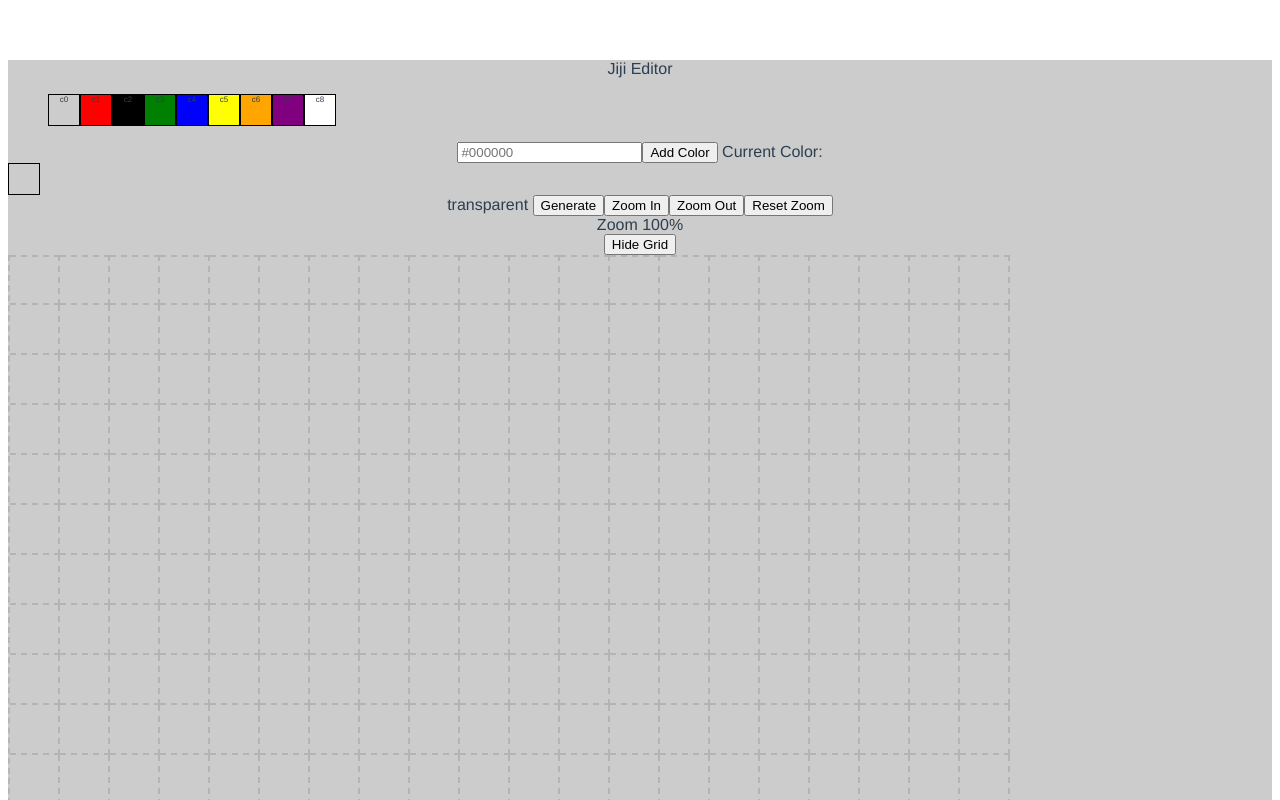
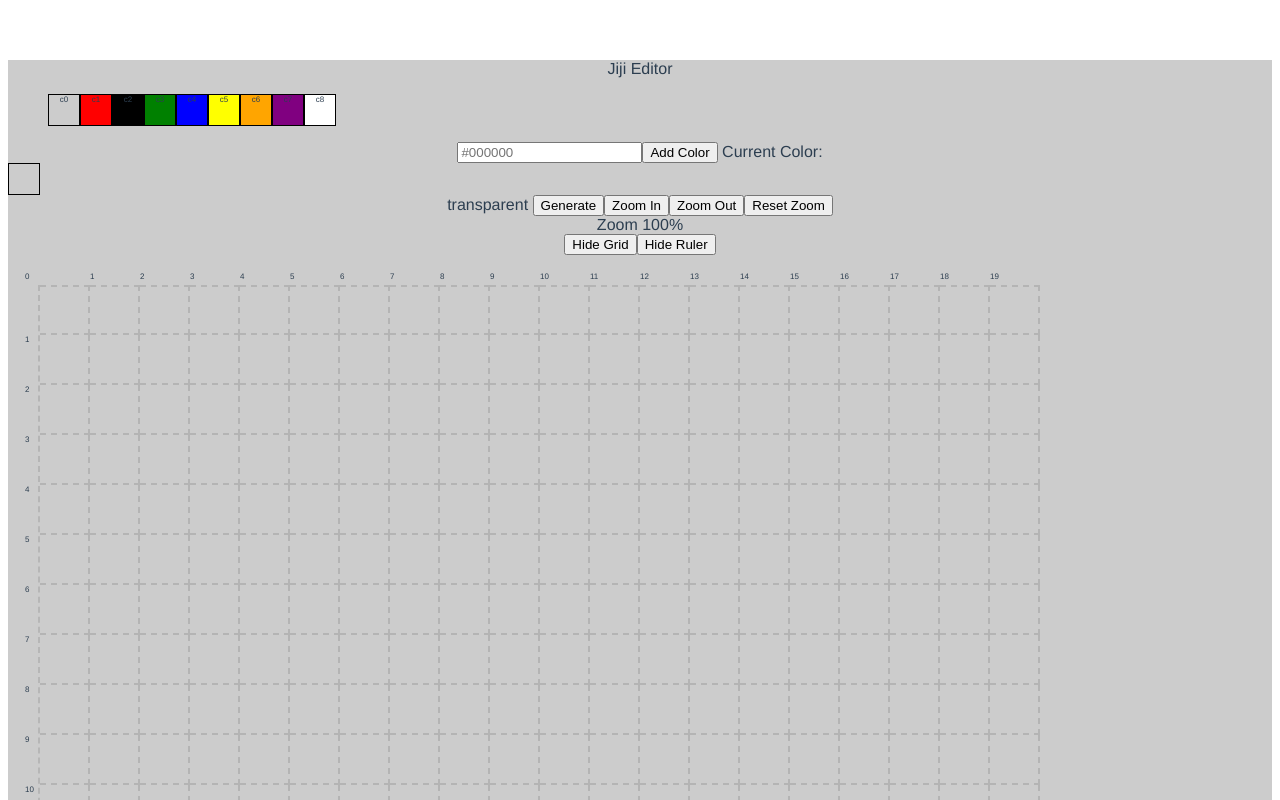
Before and after one commit to jackiecard/pixgridloca, a Vue app: page / in a window 1280 px wide. Shown: the top 800 px of the page. Built offline with nearby package versions, Linux system fonts and the light colour scheme.

Commit message:
Adding ruler

```diff
--- a/package.json
+++ b/package.json
@@ -17,6 +17,9 @@
     "babel-eslint": "^10.0.1",
     "eslint": "^5.8.0",
     "eslint-plugin-vue": "^5.0.0",
+    "node-sass": "^4.11.0",
+    "sass-loader": "^7.1.0",
+    "style-loader": "^0.23.1",
     "vue-template-compiler": "^2.5.21"
   },
   "eslintConfig": {
--- a/src/App.vue
+++ b/src/App.vue
@@ -10,11 +10,13 @@
     <button @click="zoomReset()">Reset Zoom</button>
     <div>Zoom {{zoom*100}}%</div>
     <button @click="toggleGrid()">{{showGrid ? 'Hide Grid' : 'Show Grid'}}</button>
+    <button v-if="showGrid" @click="toggleRuler()">{{showRuler ? 'Hide Ruler' : 'Show Ruler'}}</button>
     <Tiles :list="updatedList"
            :canvas-width="canvasWidth"
            :canvas-height="canvasHeight"
            :tile-size="tileSize * zoom"
            :show-grid="showGrid"
+           :show-ruler="showRuler"
            @update-tiles="updateTiles"/>
     <textarea v-if="generatedArt" v-model="generatedArt">
     </textarea>
@@ -38,8 +40,10 @@ export default {
       canvasWidth: 20,
       canvasHeight: 15,
       showGrid: true,
+      showRuler: true,
       zoom: 1,
       tileSize: 50,
+      newColor: '',
       currentColor: {
         id: '0',
         name: 'transparent',
@@ -148,6 +152,9 @@ export default {
     toggleGrid(){
       this.showGrid = !this.showGrid;
     },
+    toggleRuler(){
+      this.showRuler = !this.showRuler;
+    },
     addColor(){
       this.paletteList.push({
         id: this.newColor,
--- a/src/components/Tiles.vue
+++ b/src/components/Tiles.vue
@@ -1,14 +1,17 @@
 <template>
-  <ul :class="['tiles', {'tiles--grid' : showGrid}]" :style="canvasStyle">
+  <ul :class="['tiles', {'tiles--grid' : showGrid}, {'tiles--ruler' : showRuler}]" :style="canvasStyle">
     <li v-for="(tile, i) in list" :key="i"
       :style="{backgroundColor: tile.color}"
        @mousedown.prevent="clicked(tile.id)"
        @mouseup.prevent="release(tile.id)"
        @mouseover.prevent="over(tile.id)"
-       :class="{'first-row' : i < canvasWidth}">
-      <!-- <div>{{tile.id}}</div>
-      <div>x: {{tile.xs}}</div>
-      <div>y: {{tile.ys}}</div> -->
+       :class="[{'first-row' : i < canvasWidth}, {'first-column' : i % canvasWidth === 0}]">
+      <!-- <div>{{tile.id}}</div> -->
+      <div class="tile__info">
+        <div class="tile__info__x">{{tile.xs}}</div>
+        <div class="tile__info__y">{{tile.ys}}</div>
+        <div class="tile__info__xy">0</div>
+      </div>
     </li>
   </ul>
 </template>
@@ -34,6 +37,10 @@ export default {
       type: Number
     },
     showGrid: {
+      required: false,
+      type: Boolean
+    },
+    showRuler: {
       required: false,
       type: Boolean
     }
@@ -68,32 +75,81 @@ export default {
 }
 </script>
 
-<style scoped>
+<style lang="scss" scoped>
 .tiles{
   display: grid;
-  margin: 0 auto;
+  margin: 30px;
   padding: 0;
 
   --border-color: rgba(0, 0, 0, 0.11);
   --border-size: 2px;
-}
 
-.tiles li{
+  li{
     list-style-type: none;
     margin: 0;
     font-size: 8px;
+
+    .tile__info{
+      text-align: left;
+      display: none;
+    }
   }
 
-.tiles.tiles--grid{
+  &--grid{
     border-left: var(--border-size) dashed var(--border-color);
+
+    &.tiles--ruler{
+      li{
+        &.first-row,
+        &.first-column{
+          .tile__info{
+            display: block;
+          }
+        }
+      }
     }
 
-.tiles.tiles--grid li{
+    li{
       border-bottom: var(--border-size) dashed var(--border-color);
       border-right: var(--border-size) dashed var(--border-color);
+
+      &.first-row{
+        position: relative;
+        border-top: var(--border-size) dashed var(--border-color);
+
+        .tile__info{
+          position: absolute;
+          top: -15px;
+
+          &__y,
+          &__xy{
+            display: none;
+          }
+        }
       }
 
-.tiles.tiles--grid li.first-row{
-  border-top: var(--border-size) dashed var(--border-color);
+      &.first-column{
+        position: relative;
+
+        .tile__info{
+          position: absolute;
+          left: -15px;
+
+          &__x,
+          &__xy{
+            display: none;
+          }
+        }
+
+        &.first-row{
+          .tile__info{
+            &__xy{
+              display: block;
+            }
+          }
+        }
+      }
+    }
+  }
 }
 </style>
```
Also changed, not shown: 1 other file (tests, documents, lock files or other folders). Lines whose indentation alone changed are shown as unchanged.
